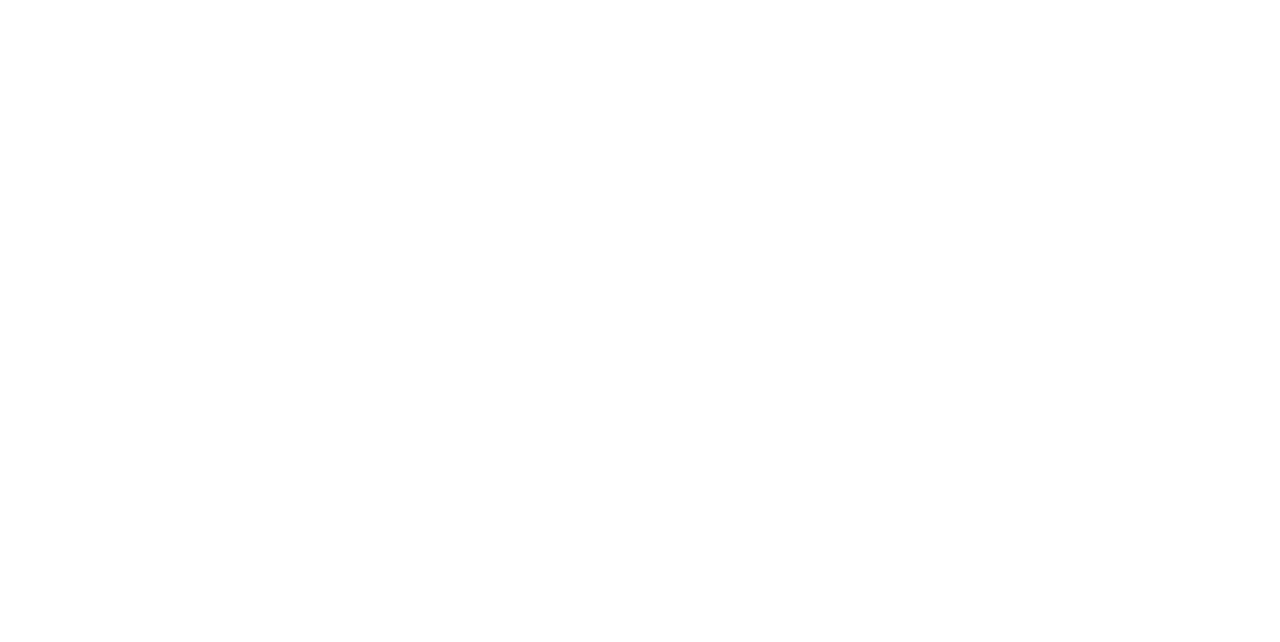
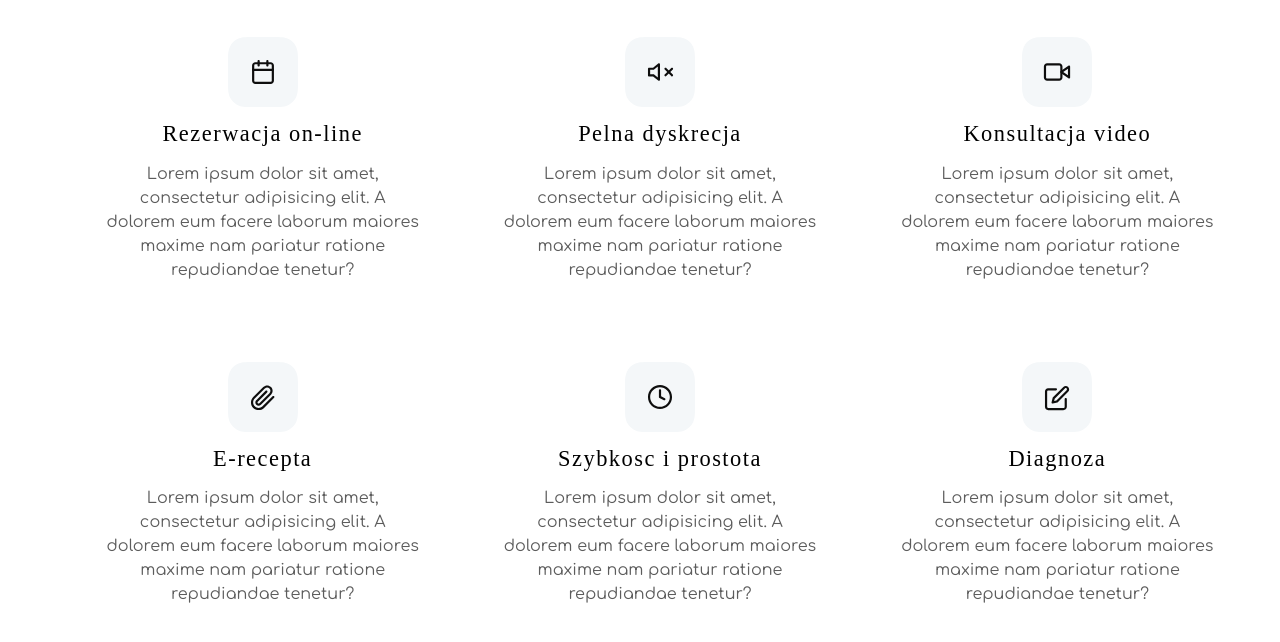
Before and after one commit to michrytel/empressia, a React (Create React App) app: page / in a window 1280 px wide. Shown: the part 3378-4020 px from the top of the page. Before the commit the page ends 3351 px from the top, so only its background shows below. Built offline with nearby package versions, Linux system fonts and the light colour scheme; a web font is replaced by a local one.

Commit message:
steps components and styling

```diff
--- a/src/App.js
+++ b/src/App.js
@@ -4,6 +4,7 @@
 import Profits from "./components/organisms/Profits";
 import Faq from "./components/organisms/Faq";
 import Reviews from "./components/organisms/Reviews";
+import Steps from "./components/organisms/Steps";
 
 function App() {
     return (
@@ -13,6 +14,7 @@
             <Profits/>
             <Faq/>
             <Reviews/>
+            <Steps/>
         </>
     );
 }
--- /dev/null
+++ b/src/components/atoms/Step.js
@@ -0,0 +1,11 @@
+const Step = ({title, text, image, alt}) => {
+    return (
+        <div className="step">
+            <img alt={alt}src={image}/>
+            <h2>{title}</h2>
+            <p>{text}</p>
+        </div>
+    )
+}
+
+export default Step
--- a/src/components/organisms/Steps.js
+++ b/src/components/organisms/Steps.js
@@ -0,0 +1,30 @@
+import Step from "../atoms/Step";
+import diagnosis from "../../assets/icons/seo/diagnosis.svg"
+import discretia from "../../assets/icons/seo/dicretia.svg"
+import receipt from "../../assets/icons/seo/e-receipt.svg"
+import quickness from "../../assets/icons/seo/quickness.svg"
+import reservation from "../../assets/icons/seo/reservation.svg"
+import video from "../../assets/icons/seo/video.svg"
+
+const Steps = () => {
+    return (
+        <section className="steps">
+            <div className="steps__container container">
+                <Step title={"Rezerwacja on-line"} text={"Lorem ipsum dolor sit amet, consectetur adipisicing elit. A dolorem eum facere laborum maiores maxime nam pariatur ratione repudiandae tenetur?"}
+                      image={reservation} alt={"reservation"}/>
+                <Step title={"Pelna dyskrecja"} text={"Lorem ipsum dolor sit amet, consectetur adipisicing elit. A dolorem eum facere laborum maiores maxime nam pariatur ratione repudiandae tenetur?"}
+                      image={discretia} alt={"dicretia"}/>
+                <Step title={"Konsultacja video"} text={"Lorem ipsum dolor sit amet, consectetur adipisicing elit. A dolorem eum facere laborum maiores maxime nam pariatur ratione repudiandae tenetur?"}
+                      image={video} alt={"video"}/>
+                <Step title={"E-recepta"} text={"Lorem ipsum dolor sit amet, consectetur adipisicing elit. A dolorem eum facere laborum maiores maxime nam pariatur ratione repudiandae tenetur?"}
+                      image={receipt} alt={"receipt"}/>
+                <Step title={"Szybkosc i prostota"} text={"Lorem ipsum dolor sit amet, consectetur adipisicing elit. A dolorem eum facere laborum maiores maxime nam pariatur ratione repudiandae tenetur?"}
+                      image={quickness} alt={"quickness"}/>
+                <Step title={"Diagnoza"} text={"Lorem ipsum dolor sit amet, consectetur adipisicing elit. A dolorem eum facere laborum maiores maxime nam pariatur ratione repudiandae tenetur?"}
+                      image={diagnosis} alt={"diagnosis"}/>
+            </div>
+        </section>
+    )
+}
+
+export default Steps
--- a/src/scss/_main.scss
+++ b/src/scss/_main.scss
@@ -10,6 +10,7 @@
 @import "components/profits";
 @import "components/faq";
 @import "components/reviews";
+@import "components/steps";
 
 /*atoms*/
 @import "components/atoms/buttons";
--- a/src/scss/components/_reviews.scss
+++ b/src/scss/components/_reviews.scss
@@ -3,7 +3,7 @@
   .reviews__container {
     width: 85%;
     margin-top:10rem;
-    padding-bottom: 10rem;
+    padding-bottom: 5rem;
     background-color: $background-color-light;
 
 
@@ -53,6 +53,7 @@
         height: 40px;
         border-radius: 50%;
         background-color: $color-extras-primary;
+        transition: 0.4s ease-out;
         img {
           width: 20px;
         }
--- /dev/null
+++ b/src/scss/components/_steps.scss
@@ -0,0 +1,32 @@
+.steps__container {
+  padding: 4em;
+  display: flex;
+  flex-wrap: wrap;
+  margin-top: 5rem;
+  .step {
+    font-family: $font-secondary;
+    display: flex;
+    flex-direction: column;
+    justify-content: center;
+    align-items: center;
+    gap: 1em;
+    flex: 33%;
+    margin-bottom: 5em;
+    img {
+      width: 70px;
+    }
+    h2 {
+      font-size: 1.4rem;
+      font-weight: 500;
+      letter-spacing: 1.5px;
+
+    }
+    p {
+      text-align: center;
+      font-family: $font-primary;
+      color: $color-grey;
+      max-width: 80%;
+      line-height: 1.5;
+    }
+  }
+}
```
